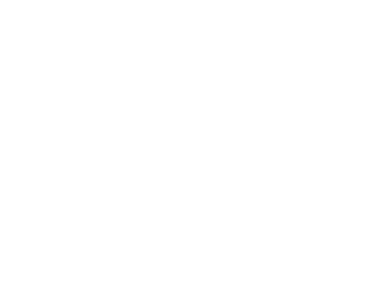
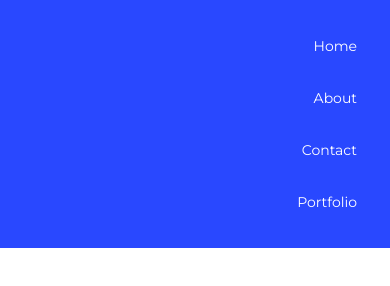
Before and after one commit to ranandasatria/fgo24-dom-navbar, a website: page index.html in a window 390 px wide. Drawn offline with Linux system fonts and the light colour scheme.

Commit message:
feat: create responsive navbar with media queries

```diff
--- a/index.html
+++ b/index.html
@@ -3,9 +3,20 @@
 <head>
     <meta charset="UTF-8">
     <meta name="viewport" content="width=device-width, initial-scale=1.0">
-    <title>Document</title>
+    <title>E-Wallet</title>
+    <link href="https://fonts.googleapis.com/css?family=Montserrat&display=swap" rel="stylesheet">
+    <link href="style.css" rel="stylesheet">
 </head>
 <body>
-
+    <header>
+        <nav class="navbar">
+            <div class="menu">
+                <a href="#Home" class="btn">Home</a>
+                <a href="#About" class="btn">About</a>
+                <a href="#Contact" class="btn">Contact</a>
+                <a href="#Portfolio" class="btn">Portfolio</a>
+            </div>
+        </nav>
+    </header>
 </body>
 </html>
--- a/style.css
+++ b/style.css
@@ -0,0 +1,55 @@
+* {
+    margin: 0;
+    padding: 0;
+    box-sizing: border-box;
+}
+
+body {
+    font-family: 'Montserrat', sans-serif;
+}
+
+.navbar {
+    background: #2948FF;
+    padding: 15px 40px;
+    font-size: 0;
+}
+
+.menu {
+    font-size: 16px;
+    text-align: right;
+    width: 100%;
+}
+
+.btn {
+    display: inline-block;
+    padding: 12px 18px;
+    font-size: 14px;
+    text-decoration: none;
+    color: #FFFFFF;
+}
+
+.btn:hover {
+    background: #FFFFFF;
+    color: #2948FF;
+}
+
+@media (max-width: 768px) {
+    .navbar {
+        padding: 15px;
+    }
+
+    .menu {
+        text-align: right;
+    }
+
+    .btn {
+        display: block;
+        margin: 10px auto;
+    }
+}
+
+@media (max-width: 1024px) {
+    .menu {
+    display: inline-block;
+    }
+}
```
Also changed, not shown: src/logo-icon.png (added).
